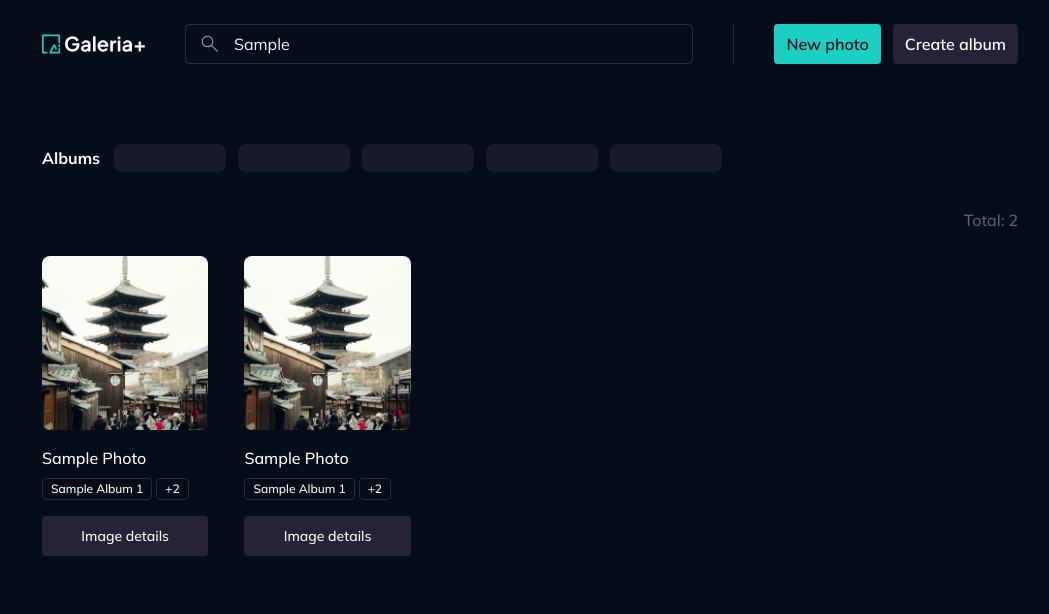
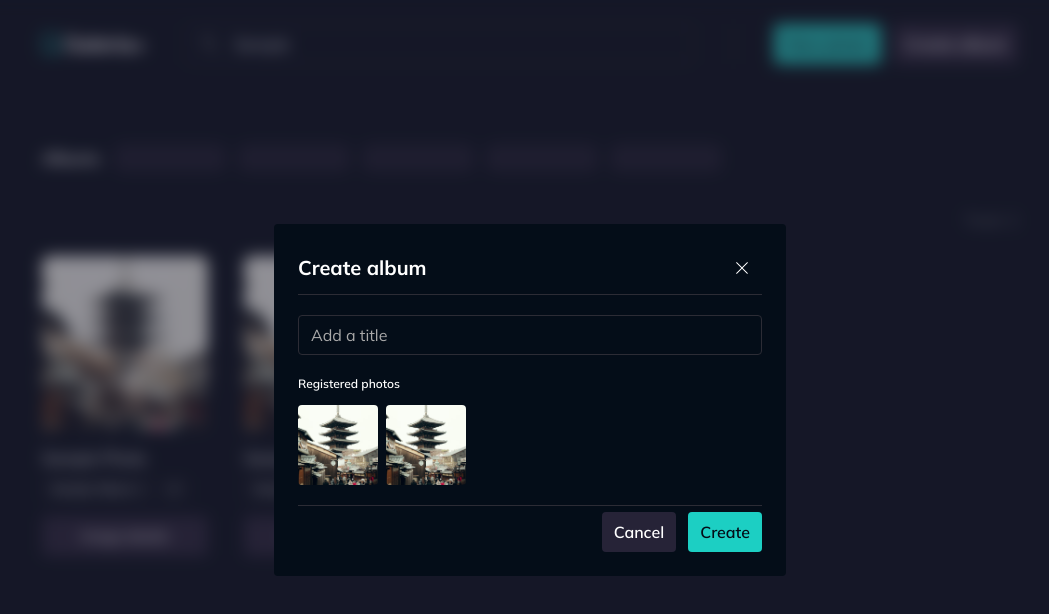
Before and after one commit to marcelopajr/gallery-plus, a React (Vite) app: page / in a window 1280 px wide. Both pictures are taken after typing "Sample" into the empty fields and a click on the button "Create album". Shown: the top 614 px of the page, without its empty margins (110-1159 px from the left). Built offline with nearby package versions, Linux system fonts and the light colour scheme.

Commit message:
chore: add new album dialog component

```diff
--- a/src/components/main-header.tsx
+++ b/src/components/main-header.tsx
@@ -6,6 +6,7 @@ import Button from './button';
 import PhotosSearch from './photos-search';
 import Divider from './divider';
 import PhotoNewDialog from '../contexts/photos/components/photo-new-dialog';
+import AlbumNewDialog from '../contexts/albums/components/album-new-dialog';
 
 interface MainHeaderProps extends React.ComponentProps<typeof Container> {}
 
@@ -26,8 +27,9 @@ export default function MainHeader({ className, ...props }: MainHeaderProps) {
 
       <div className="flex items-center gap-3">
         <PhotoNewDialog trigger={<Button>New photo</Button>} />
-
-        <Button variant="secondary">Create album</Button>
+        <AlbumNewDialog
+          trigger={<Button variant="secondary">Create album</Button>}
+        />
       </div>
     </Container>
   );
--- /dev/null
+++ b/src/contexts/albums/components/album-new-dialog.tsx
@@ -0,0 +1,105 @@
+import Button from '../../../components/button';
+import {
+  Dialog,
+  DialogBody,
+  DialogClose,
+  DialogContent,
+  DialogFooter,
+  DialogHeader,
+  DialogTrigger,
+} from '../../../components/dialog';
+import InputText from '../../../components/input-text';
+import Text from '../../../components/text';
+import type { Photo } from '../../photos/models/photo';
+import SelectCheckboxIllustration from '../../../assets/images/select-checkbox.svg?react';
+import Skeleton from '../../../components/skeleton';
+import ImagePreview from '../../../components/image-preview';
+
+interface AlbumNewDialogProps {
+  trigger: React.ReactNode;
+}
+
+export default function AlbumNewDialog({ trigger }: AlbumNewDialogProps) {
+  const isLoadingPhotos = false;
+  const photos: Photo[] = [
+    {
+      id: '123',
+      title: 'Olá mundo!',
+      imageId: 'portrait-tower.png',
+      albums: [
+        { id: '3421', title: 'Album 1' },
+        { id: '123', title: 'Album 2' },
+        { id: '456', title: 'Album 3' },
+      ],
+    },
+    {
+      id: '321',
+      title: 'Olá mundo!',
+      imageId: 'portrait-tower.png',
+      albums: [
+        { id: '3421', title: 'Album 1' },
+        { id: '123', title: 'Album 2' },
+        { id: '456', title: 'Album 3' },
+      ],
+    },
+  ];
+
+  return (
+    <Dialog>
+      <DialogTrigger asChild>{trigger}</DialogTrigger>
+      <DialogContent>
+        <DialogHeader>Create album</DialogHeader>
+
+        <DialogBody className="flex flex-col gap-5">
+          <InputText placeholder="Add a title" />
+
+          <div className="space-y-3">
+            <Text as="div" variant="label-small" className="mb-3">
+              Registered photos
+            </Text>
+
+            {!isLoadingPhotos && photos.length > 0 && (
+              <div className="flex flex-wrap gap-2">
+                {photos.map((photo) => (
+                  <ImagePreview
+                    key={photo.id}
+                    src={`/images/${photo.imageId}`}
+                    title={photo.title}
+                    className="w-20 h-20 rounded"
+                  />
+                ))}
+              </div>
+            )}
+
+            {isLoadingPhotos && (
+              <div className="flex flex-wrap gap-2">
+                {Array.from({ length: 4 }).map((_, index) => (
+                  <Skeleton
+                    key={`photo-loading-${index}`}
+                    className="w-20 h-20 rounded"
+                  />
+                ))}
+              </div>
+            )}
+
+            {!isLoadingPhotos && photos.length === 0 && (
+              <div className="w-full flex flex-col justify-center items-center gap-3">
+                <SelectCheckboxIllustration />
+                <Text variant="paragraph-medium" className="text-center">
+                  No photo available for selection
+                </Text>
+              </div>
+            )}
+          </div>
+        </DialogBody>
+
+        <DialogFooter>
+          <DialogClose asChild>
+            <Button variant="secondary">Cancel</Button>
+          </DialogClose>
+          <Button>Create</Button>
+        </DialogFooter>
+      </DialogContent>
+    </Dialog>
+  );
+}
```
